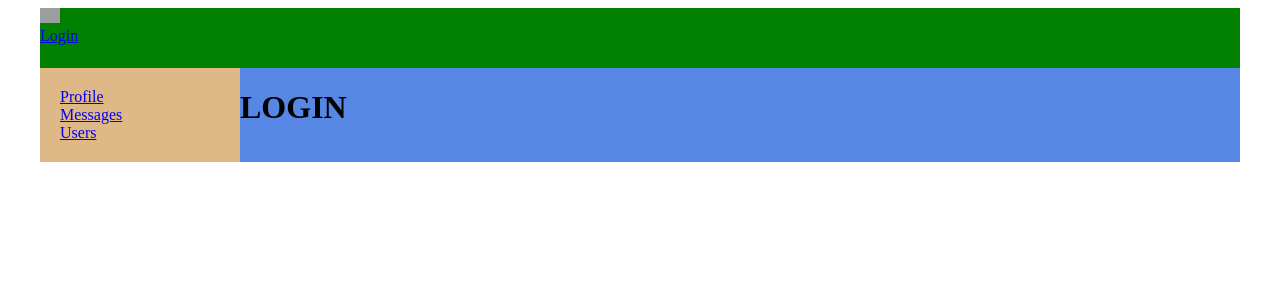
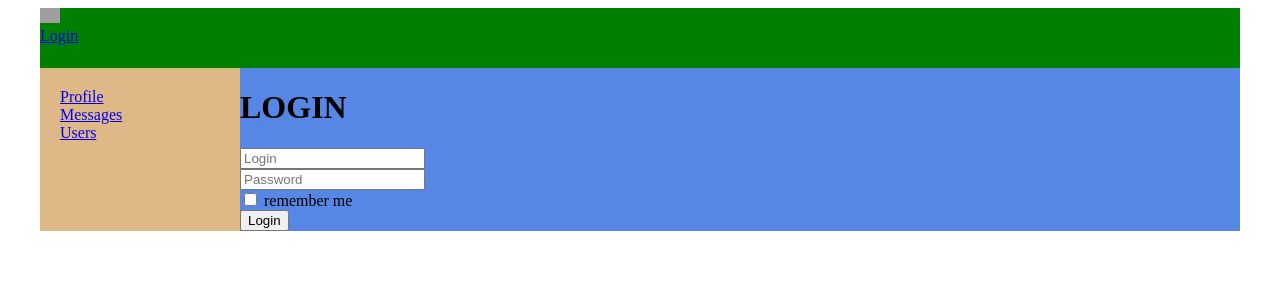
Before and after one commit to mivan999/it-incubator, a React (Create React App) app: page /login in a window 1280 px wide. Shown: the top 300 px of the page. Built offline with nearby package versions, Linux system fonts and the light colour scheme; no server answers; grey boxes are pictures that could not be loaded.

Commit message:
75 lesson redux form

```diff
--- a/src/components/Login/Login.tsx
+++ b/src/components/Login/Login.tsx
@@ -1,10 +1,36 @@
 import React from 'react';
+import {Field, reduxForm } from 'redux-form';
 
+const LoginForm=(props:any)=>{
+    return (
+    <form onSubmit={props.handleSubmit} >
+        <div>
+            <Field name={"login"} placeholder={"Login"} component={"input"}/>
+        </div>
+        <div>
+            <Field name={"password"} placeholder={"Password"} component={"input"}/>
+        </div>
+        <div>
+            <Field name={"rememberMe"} component={"input"} type={"checkbox"}/> remember me
+        </div>
+        <div>
+            <button>Login</button>
+        </div>
+    </form>
+    )
+}
+const LoginReduxForm=reduxForm({form: 'login'})(LoginForm)
 const Login = () => {
+    const onSubmit=(formData:any)=>{
+        console.log(formData)
+    }
     return (
+        <div>
         <h1>
            LOGIN
         </h1>
+            <LoginReduxForm onSubmit={onSubmit}/>
+        </div>
     );
 };
 
--- a/src/redux/redux-store.ts
+++ b/src/redux/redux-store.ts
@@ -4,12 +4,14 @@
 import profileReducer from './profile-reducer';
 import usersReducer from './users-reducer';
 import thunk from 'redux-thunk';
+import {reducer as formReducer} from 'redux-form';
 
 let rootReducer=combineReducers({
     dialogsPage:dialogsReducer,
     profilePage:profileReducer,
     usersPage:usersReducer,
     auth:authReducer,
+    form:formReducer,
 });
 export type AppStateType=ReturnType<typeof rootReducer>
 let store=createStore(rootReducer,applyMiddleware(thunk));
```
